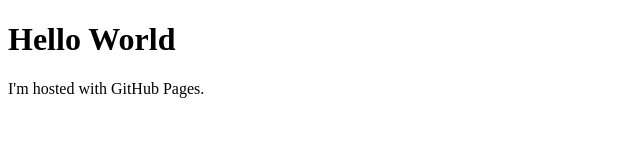
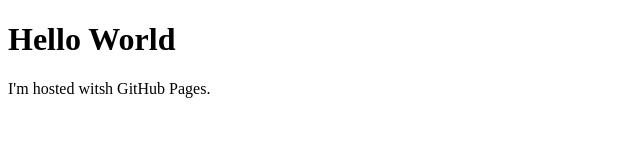
Before and after one commit to luloxi/luloxi.github.io, a plain HTML site: page index.html in a window 1280 px wide. Shown: the full height of the page, 0-640 px from the left. Drawn offline with Linux system fonts and the light colour scheme.

Commit message:
Test commit

```diff
--- a/index.html
+++ b/index.html
@@ -2,6 +2,6 @@
 <html>
 <body>
 <h1>Hello World</h1>
-<p>I'm hosted with GitHub Pages.</p>
+<p>I'm hosted witsh GitHub Pages.</p>
 </body>
 </html>
```
